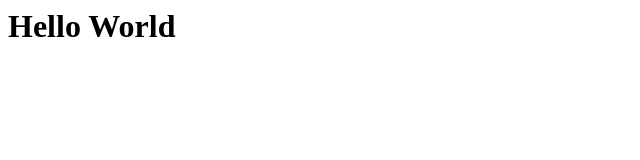
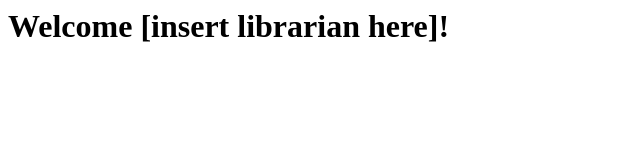
Before and after one commit to ricky-clevinger/12FactorGoLibrary, a plain HTML site: page views/index.html in a window 1280 px wide. Shown: the whole page, without its empty margins (0-640 px from the left). Drawn offline with Linux system fonts and the light colour scheme.

Commit message:
Updated the HTML page

```diff
--- a/views/index.html
+++ b/views/index.html
@@ -1 +1,8 @@
-<h1>Hello World</h1>
+<html>
+    <title>
+
+    </title>
+    <body>
+        <h1>Welcome [insert librarian here]!</h1>
+    </body>
+</html>
```
Also changed, not shown: 1 other file.
